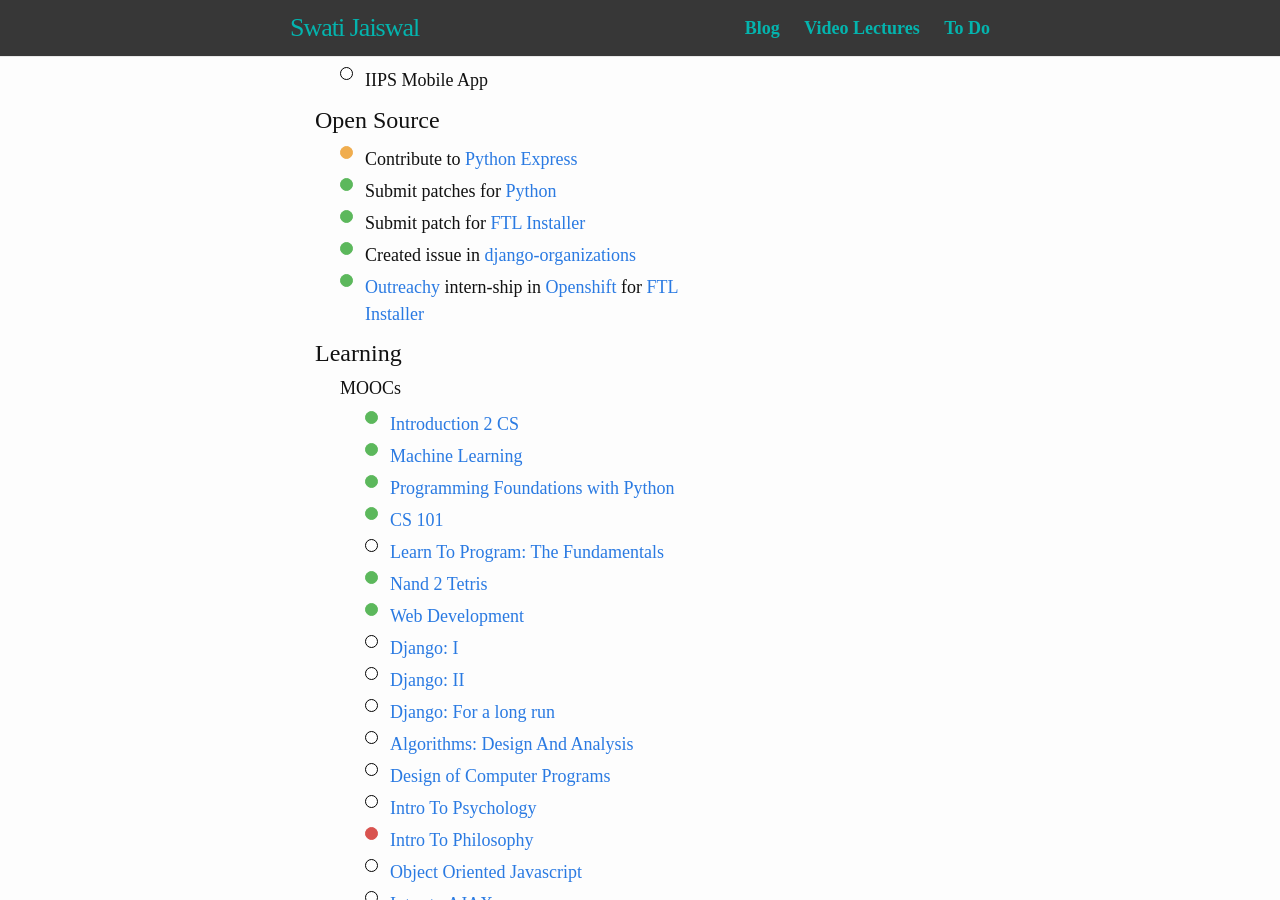
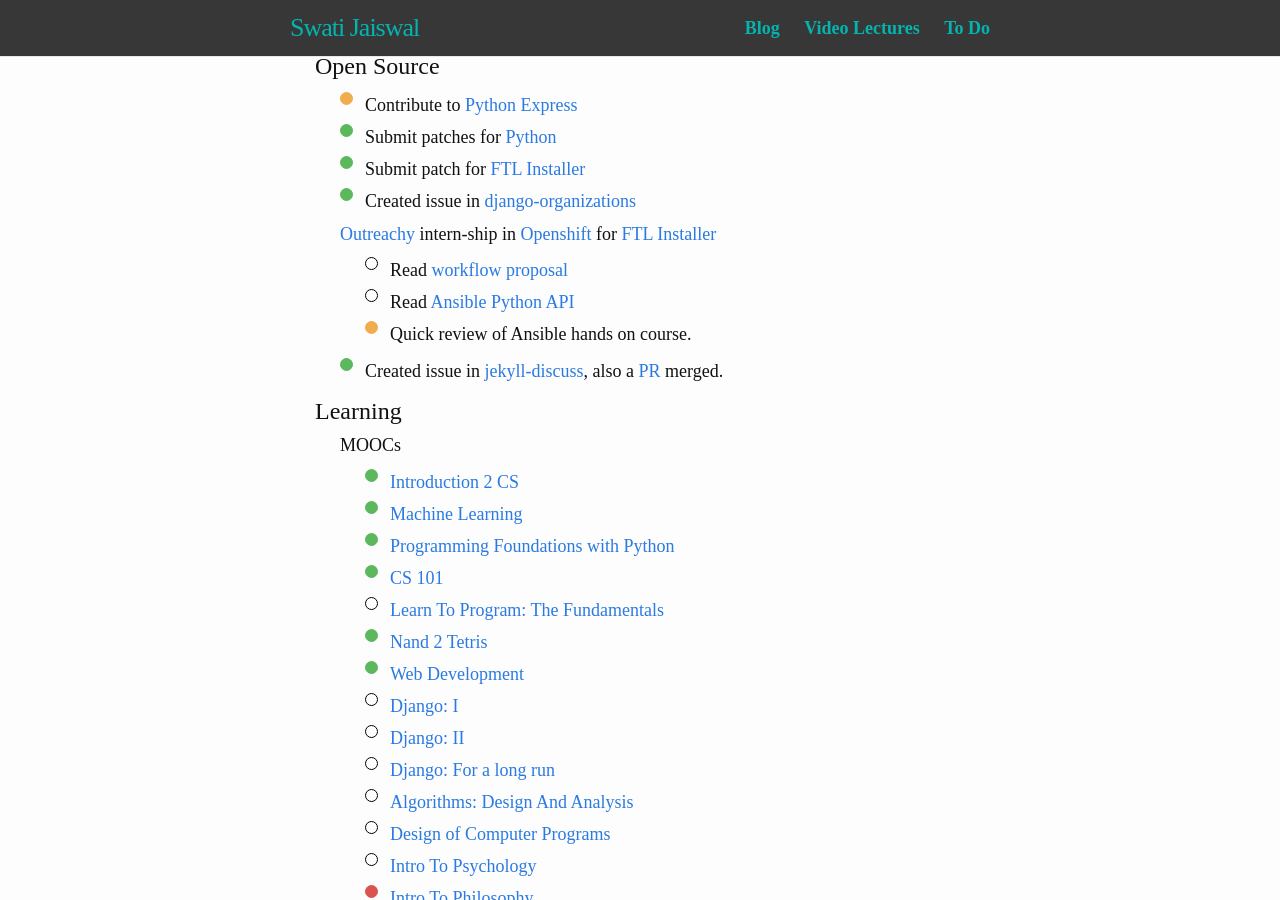
Before and after one commit to curioswati-zz/curioswati.github.io, a Jekyll site: the page built from todo.html, in a window 1280 px wide and 900 px high, scrolled down 904 px. Built offline with Jekyll 4.4.1, drawn with Linux system fonts in a browser that asks for light colours.

Commit message:
updates todo

```diff
--- a/todo.html
+++ b/todo.html
@@ -6,7 +6,7 @@ permalink: /about/todo/
 
 <div class="wrapper">
   <div class="row">
-    <div class="col-md-8">
+    <div class="col-md-9">
       <h3>Activities</h3>
       <ul>
         <div class="checkbox checkbox-danger checkbox-circle">
@@ -127,13 +127,33 @@ permalink: /about/todo/
           <input id="c54" type="checkbox" checked="checked">
           <label for="c54">Created issue in <a href="https://github.com/bennylope/django-organizations/issues/97/">django-organizations</a></label>
         </div>
-         <div class="checkbox checkbox-success checkbox-circle">
-   		   <input id="c55" type="checkbox" checked="checked">
-           <label for="c55">
+        <h4>
           <a href="https://www.gnome.org/outreachy/">Outreachy</a> intern-ship in
           <a href="https://github.com/openshift/outreachy">Openshift</a>
           for <a href="https://github.com/ftl-toolbox/ftl_installer/">FTL Installer</a>
+        </h4>
+        <ul>
+          <div class="checkbox checkbox-warning checkbox-circle">
+            <input id="551" type="checkbox" value="">
+            <label for="c551">Read
+                <a href="https://github.com/detiber/ftl_installer/blob/ea630366a03b6d7e0042704ff292c2cc38a2bcc8/docs/proposals/workflow.md">workflow proposal</a>
             </label>
+          </div>
+          <div class="checkbox checkbox-warning checkbox-circle">
+            <input id="552" type="checkbox" value="">
+            <label for="552">Read
+              <a href="http://docs.ansible.com/ansible/developing_api.html">Ansible Python API</a>
+            </label>
+          </div>
+          <div class="checkbox checkbox-warning checkbox-circle">
+            <input id="553" type="checkbox" value="" checked>
+            <label for="553">Quick review of Ansible hands on course.</label>
+          </div>
+        </ul>
+        <div class="checkbox checkbox-success checkbox-circle">
+          <input id="c56" type="checkbox" checked="checked">
+          <label for="c56">Created issue in <a href="https://github.com/eduardoboucas/jekyll-discuss/issues/1/">jekyll-discuss</a>,
+              also a <a href=https://github.com/eduardoboucas/jekyll-discuss/pull/2">PR</a> merged.</label>
           </div>
       </ul>
 
@@ -155,7 +175,9 @@ permalink: /about/todo/
           </div>
           <div class="checkbox checkbox-success checkbox-circle">
             <input id="c614" type="checkbox" checked="checked">
-              <label for="c614"><a href="https://lagunita.stanford.edu/courses/Engineering/CS101/Summer2014/courseware/37184b1806934748bea0d5be46ee3216/">CS 101</a></label>
+            <label for="c614">
+                <a href="https://lagunita.stanford.edu/courses/Engineering/CS101/Summer2014/courseware/37184b1806934748bea0d5be46ee3216/">CS 101</a>
+            </label>
           </div>
           <div class="checkbox checkbox-success checkbox-circle">
             <input id="c615" type="checkbox">
```
Lines whose indentation alone changed are shown as unchanged.
